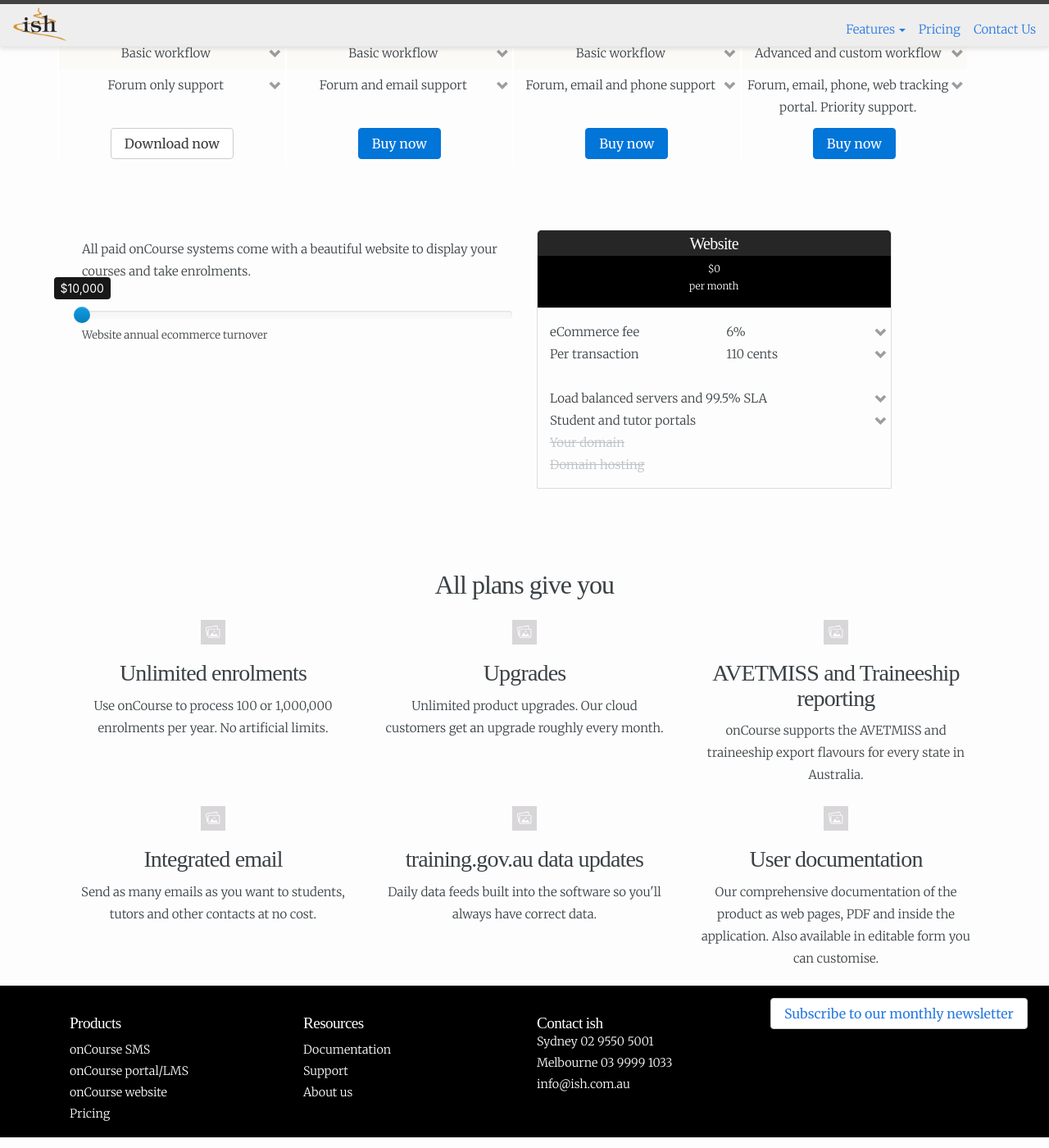
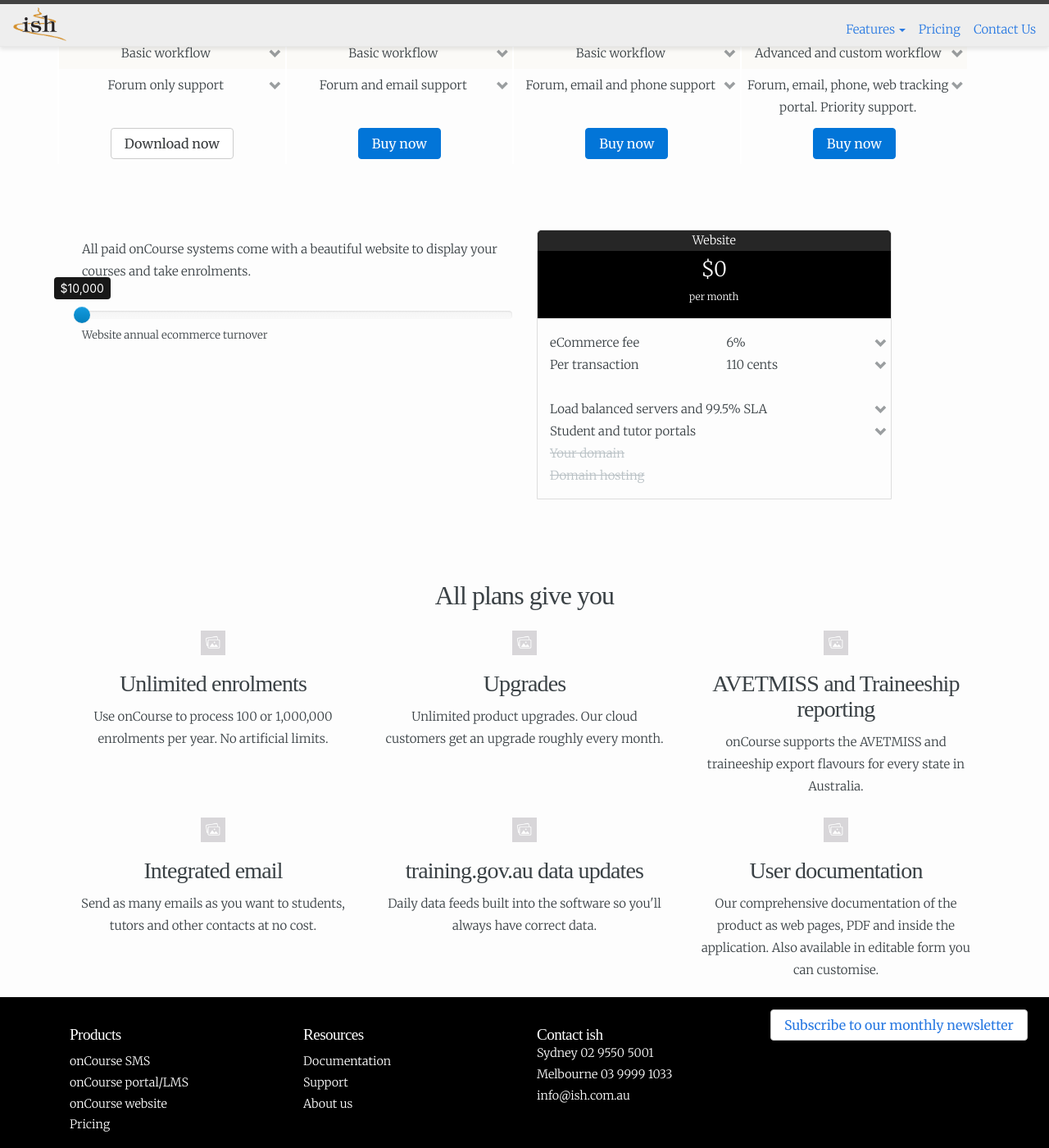
Before and after one commit to stephenmcilwaine/website, a Jekyll site: the page built from pricing/pricing.md, in a window 1280 px wide and 1400 px high, scrolled down 800 px. Shown: the whole window at 82% size. Built offline with Jekyll 4.4.1, drawn with Linux system fonts in a browser that asks for light colours; some web fonts are replaced.

Commit message:
Updated pricing block

```diff
--- a/assets/css/_sass/_pricing.scss
+++ b/assets/css/_sass/_pricing.scss
@@ -27,9 +27,20 @@
     .price-rate, .price-rate-annual {
         display: inline-block;
         height: auto !important;
+        font-size: 14px;
+        @include responsive($media-xsmall) {
+            font-size: 25px;
+        }
     }
     .price-rate {
         display: none;
+    }
+    .col-label {
+        background: darken($highlighted-color, 10%);
+        border-radius: 5px 5px 0 0;
+        @include responsive($media-xsmall) {
+            font-size: 14.4px;
+        }
     }
 }
 
@@ -74,19 +85,6 @@
                 }
                 >span {
                     display: block;
-                }
-                .col-label {
-                    background: darken($highlighted-color, 10%);
-                    border-radius: 5px 5px 0 0;
-                    @include responsive($media-xsmall) {
-                        font-size: 14.4px;
-                    }
-                }
-                .price-rate, .price-rate-annual {
-                    font-size: 14px;
-                    @include responsive($media-xsmall) {
-                        font-size: 25px;
-                    }
                 }
                 @extend %common-price-rate;
                 .col-text {
@@ -166,13 +164,8 @@
             h5, p {
                 margin-top: 0px;
             }
-            h5 {
+            .col-label {
                 background: lighten($black, 15%);
-                padding: 4px 0;
-                margin-bottom: 5px;
-                position: relative;
-                border-top: 1px solid lighten($black, 15%);
-                border-radius: 5px 5px 0 0;
             }
         }
         .panel-body {
--- a/pricing/pricing.md
+++ b/pricing/pricing.md
@@ -104,7 +104,7 @@
       <div class="col-sm-10">
         <div class="panel panel-default price-panel">
           <div class="panel-heading">
-            <h5 class="panel-title">Website</h5>
+            <div class="col-label">Website</div>
             <p class="price-rate">$<span>0</span></p>
             <p class="price-rate-annual">$<span>0</span></p>
             <p>per month</p>
```
